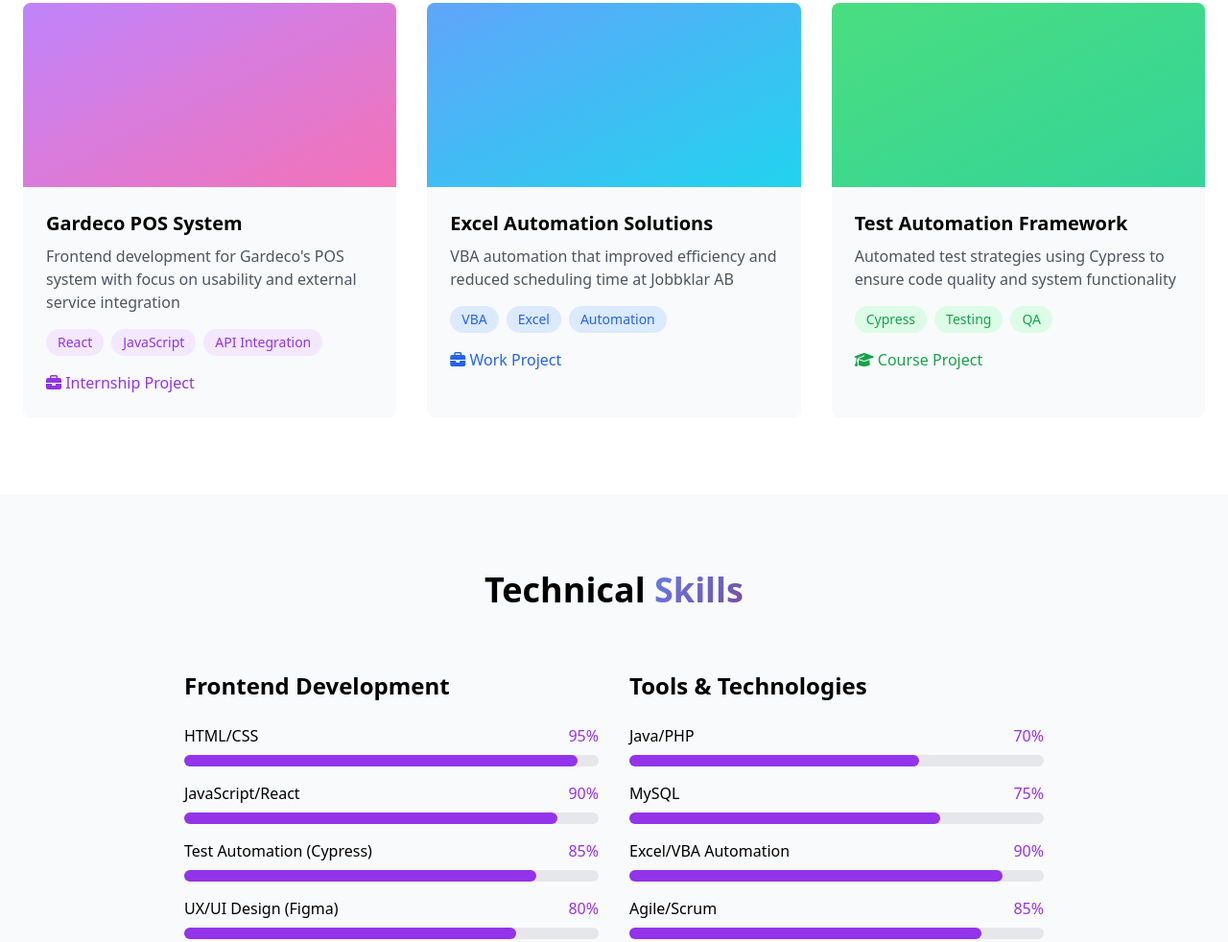
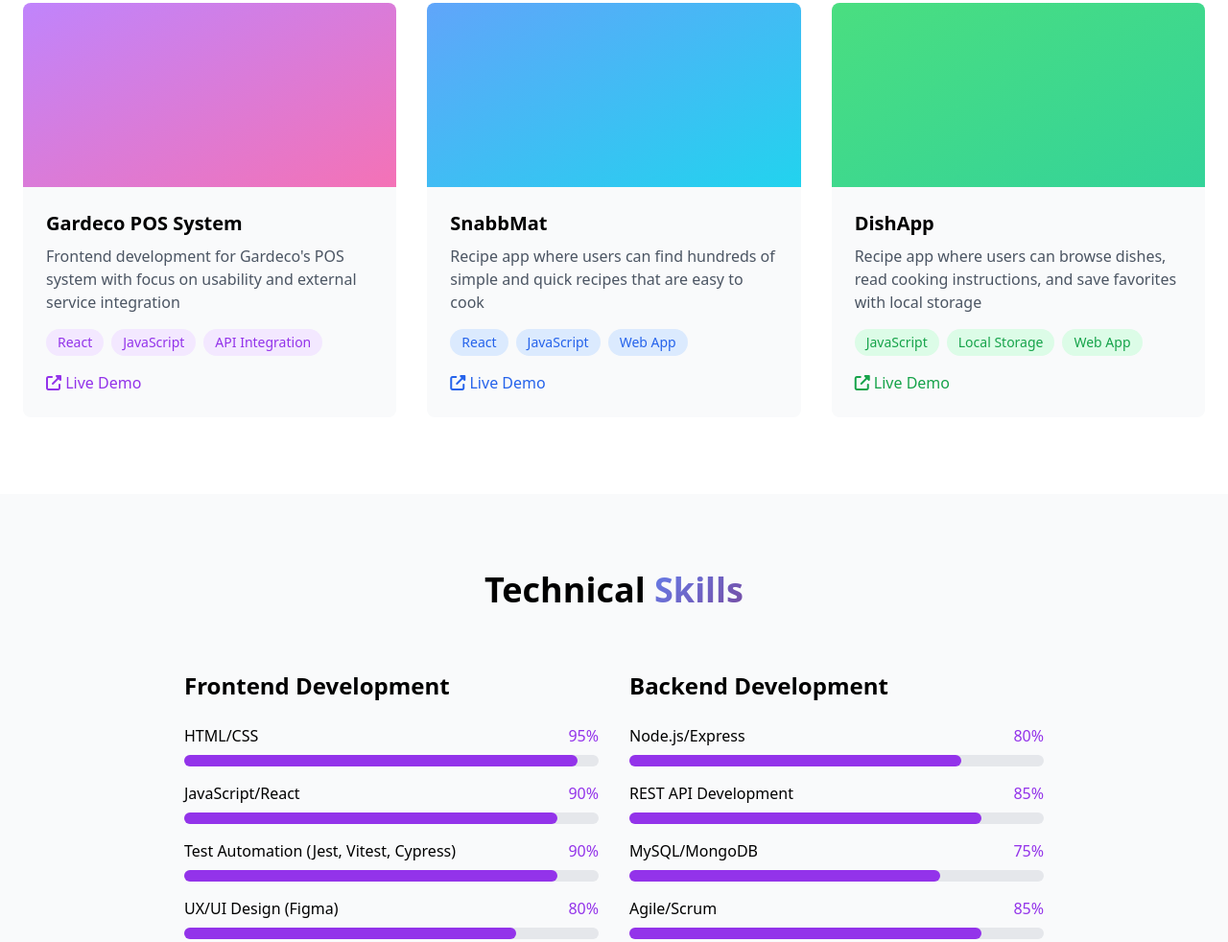
Before and after one commit to Dinolisk/Portfolio, a plain HTML site: page index.html in a window 1280 px wide. Shown: the part 981-1963 px from the top of the page at 96% size. Drawn offline with nearby package versions, Linux system fonts and the light colour scheme.

Commit message:
Info uppdateringar

```diff
--- a/index.html
+++ b/index.html
@@ -87,14 +87,11 @@
                 </a>
             </div>
             <div class="mt-16 flex justify-center space-x-6">
-                <a href="#" class="text-gray-600 hover:text-purple-600 transition text-2xl">
+                <a href="https://github.com/Dinolisk" target="_blank" class="text-gray-600 hover:text-purple-600 transition text-2xl">
                     <i class="fab fa-github"></i>
                 </a>
-                <a href="#" class="text-gray-600 hover:text-purple-600 transition text-2xl">
+                <a href="https://www.linkedin.com/in/daniel-ore-213a61191/?skipRedirect=true" target="_blank" class="text-gray-600 hover:text-purple-600 transition text-2xl">
                     <i class="fab fa-linkedin"></i>
-                </a>
-                <a href="#" class="text-gray-600 hover:text-purple-600 transition text-2xl">
-                    <i class="fab fa-twitter"></i>
                 </a>
             </div>
         </div>
@@ -119,8 +116,8 @@
                             <span class="px-3 py-1 bg-purple-100 text-purple-600 rounded-full text-sm">API Integration</span>
                         </div>
                         <div class="flex space-x-4">
-                            <a href="#" class="text-purple-600 hover:text-purple-700">
-                                <i class="fas fa-briefcase"></i> Internship Project
+                            <a href="https://gardecokassa.netlify.app/" target="_blank" class="text-purple-600 hover:text-purple-700">
+                                <i class="fas fa-external-link-alt"></i> Live Demo
                             </a>
                         </div>
                     </div>
@@ -130,16 +127,16 @@
                 <div class="card-hover bg-gray-50 rounded-lg overflow-hidden">
                     <div class="h-48 bg-gradient-to-br from-blue-400 to-cyan-400"></div>
                     <div class="p-6">
-                        <h3 class="text-xl font-bold mb-2">Excel Automation Solutions</h3>
-                        <p class="text-gray-600 mb-4">VBA automation that improved efficiency and reduced scheduling time at Jobbklar AB</p>
+                        <h3 class="text-xl font-bold mb-2">SnabbMat</h3>
+                        <p class="text-gray-600 mb-4">Recipe app where users can find hundreds of simple and quick recipes that are easy to cook</p>
                         <div class="flex flex-wrap gap-2 mb-4">
-                            <span class="px-3 py-1 bg-blue-100 text-blue-600 rounded-full text-sm">VBA</span>
-                            <span class="px-3 py-1 bg-blue-100 text-blue-600 rounded-full text-sm">Excel</span>
-                            <span class="px-3 py-1 bg-blue-100 text-blue-600 rounded-full text-sm">Automation</span>
+                            <span class="px-3 py-1 bg-blue-100 text-blue-600 rounded-full text-sm">React</span>
+                            <span class="px-3 py-1 bg-blue-100 text-blue-600 rounded-full text-sm">JavaScript</span>
+                            <span class="px-3 py-1 bg-blue-100 text-blue-600 rounded-full text-sm">Web App</span>
                         </div>
                         <div class="flex space-x-4">
-                            <a href="#" class="text-blue-600 hover:text-blue-700">
-                                <i class="fas fa-briefcase"></i> Work Project
+                            <a href="https://snabbmat.netlify.app/" target="_blank" class="text-blue-600 hover:text-blue-700">
+                                <i class="fas fa-external-link-alt"></i> Live Demo
                             </a>
                         </div>
                     </div>
@@ -149,16 +146,16 @@
                 <div class="card-hover bg-gray-50 rounded-lg overflow-hidden">
                     <div class="h-48 bg-gradient-to-br from-green-400 to-emerald-400"></div>
                     <div class="p-6">
-                        <h3 class="text-xl font-bold mb-2">Test Automation Framework</h3>
-                        <p class="text-gray-600 mb-4">Automated test strategies using Cypress to ensure code quality and system functionality</p>
+                        <h3 class="text-xl font-bold mb-2">DishApp</h3>
+                        <p class="text-gray-600 mb-4">Recipe app where users can browse dishes, read cooking instructions, and save favorites with local storage</p>
                         <div class="flex flex-wrap gap-2 mb-4">
-                            <span class="px-3 py-1 bg-green-100 text-green-600 rounded-full text-sm">Cypress</span>
-                            <span class="px-3 py-1 bg-green-100 text-green-600 rounded-full text-sm">Testing</span>
-                            <span class="px-3 py-1 bg-green-100 text-green-600 rounded-full text-sm">QA</span>
+                            <span class="px-3 py-1 bg-green-100 text-green-600 rounded-full text-sm">JavaScript</span>
+                            <span class="px-3 py-1 bg-green-100 text-green-600 rounded-full text-sm">Local Storage</span>
+                            <span class="px-3 py-1 bg-green-100 text-green-600 rounded-full text-sm">Web App</span>
                         </div>
                         <div class="flex space-x-4">
-                            <a href="#" class="text-green-600 hover:text-green-700">
-                                <i class="fas fa-graduation-cap"></i> Course Project
+                            <a href="https://newdishapp.netlify.app/" target="_blank" class="text-green-600 hover:text-green-700">
+                                <i class="fas fa-external-link-alt"></i> Live Demo
                             </a>
                         </div>
                     </div>
@@ -198,11 +195,11 @@
                         </div>
                         <div>
                             <div class="flex justify-between mb-2">
-                                <span>Test Automation (Cypress)</span>
-                                <span class="text-purple-600">85%</span>
+                                <span>Test Automation (Jest, Vitest, Cypress)</span>
+                                <span class="text-purple-600">90%</span>
                             </div>
                             <div class="w-full bg-gray-200 rounded-full h-3">
-                                <div class="skill-bar bg-purple-600 h-3 rounded-full" style="width: 85%"></div>
+                                <div class="skill-bar bg-purple-600 h-3 rounded-full" style="width: 90%"></div>
                             </div>
                         </div>
                         <div>
@@ -217,35 +214,35 @@
                     </div>
                 </div>
 
-                <!-- Tools & Other Skills -->
+                <!-- Backend Development -->
                 <div>
-                    <h3 class="text-2xl font-semibold mb-6">Tools & Technologies</h3>
+                    <h3 class="text-2xl font-semibold mb-6">Backend Development</h3>
                     <div class="space-y-4">
                         <div>
                             <div class="flex justify-between mb-2">
-                                <span>Java/PHP</span>
-                                <span class="text-purple-600">70%</span>
+                                <span>Node.js/Express</span>
+                                <span class="text-purple-600">80%</span>
                             </div>
                             <div class="w-full bg-gray-200 rounded-full h-3">
-                                <div class="skill-bar bg-purple-600 h-3 rounded-full" style="width: 70%"></div>
+                                <div class="skill-bar bg-purple-600 h-3 rounded-full" style="width: 80%"></div>
                             </div>
                         </div>
                         <div>
                             <div class="flex justify-between mb-2">
-                                <span>MySQL</span>
+                                <span>REST API Development</span>
+                                <span class="text-purple-600">85%</span>
+                            </div>
+                            <div class="w-full bg-gray-200 rounded-full h-3">
+                                <div class="skill-bar bg-purple-600 h-3 rounded-full" style="width: 85%"></div>
+                            </div>
+                        </div>
+                        <div>
+                            <div class="flex justify-between mb-2">
+                                <span>MySQL/MongoDB</span>
                                 <span class="text-purple-600">75%</span>
                             </div>
                             <div class="w-full bg-gray-200 rounded-full h-3">
                                 <div class="skill-bar bg-purple-600 h-3 rounded-full" style="width: 75%"></div>
-                            </div>
-                        </div>
-                        <div>
-                            <div class="flex justify-between mb-2">
-                                <span>Excel/VBA Automation</span>
-                                <span class="text-purple-600">90%</span>
-                            </div>
-                            <div class="w-full bg-gray-200 rounded-full h-3">
-                                <div class="skill-bar bg-purple-600 h-3 rounded-full" style="width: 90%"></div>
                             </div>
                         </div>
                         <div>
@@ -307,17 +304,11 @@
     <footer class="bg-gray-900 text-white py-8">
         <div class="container mx-auto px-6 text-center">
             <div class="flex justify-center space-x-6 mb-4">
-                <a href="#" class="hover:text-purple-400 transition">
+                <a href="https://github.com/Dinolisk" target="_blank" class="hover:text-purple-400 transition">
                     <i class="fab fa-github text-xl"></i>
                 </a>
-                <a href="#" class="hover:text-purple-400 transition">
+                <a href="https://www.linkedin.com/in/daniel-ore-213a61191/?skipRedirect=true" target="_blank" class="hover:text-purple-400 transition">
                     <i class="fab fa-linkedin text-xl"></i>
-                </a>
-                <a href="#" class="hover:text-purple-400 transition">
-                    <i class="fab fa-twitter text-xl"></i>
-                </a>
-                <a href="#" class="hover:text-purple-400 transition">
-                    <i class="fab fa-instagram text-xl"></i>
                 </a>
             </div>
             <p>&copy; Daniel 2026. All rights reserved.</p>
--- a/script.js
+++ b/script.js
@@ -82,13 +82,14 @@ window.addEventListener('scroll', () => {
 });
 
 // Add typing effect to hero title
-function typeWriter(element, text, speed = 100) {
+function typeWriter(element, speed = 100) {
+    const text = element.textContent;
+    element.textContent = '';
     let i = 0;
-    element.innerHTML = '';
 
     function type() {
         if (i < text.length) {
-            element.innerHTML += text.charAt(i);
+            element.textContent += text.charAt(i);
             i++;
             setTimeout(type, speed);
         }
@@ -101,9 +102,8 @@ function typeWriter(element, text, speed = 100) {
 window.addEventListener('load', () => {
     const heroTitle = document.querySelector('#home h1');
     if (heroTitle) {
-        const originalText = heroTitle.innerHTML;
         setTimeout(() => {
-            typeWriter(heroTitle, originalText, 50);
+            typeWriter(heroTitle, 50);
         }, 500);
     }
 });
@@ -159,7 +159,7 @@ document.addEventListener('DOMContentLoaded', () => {
     const year = new Date().getFullYear();
     const footerYear = document.querySelector('footer p');
     if (footerYear) {
-        footerYear.innerHTML = `&copy; ${year} Your Name. All rights reserved.`;
+        footerYear.innerHTML = `&copy; ${year} Daniel. All rights reserved.`;
     }
 });
 
```
